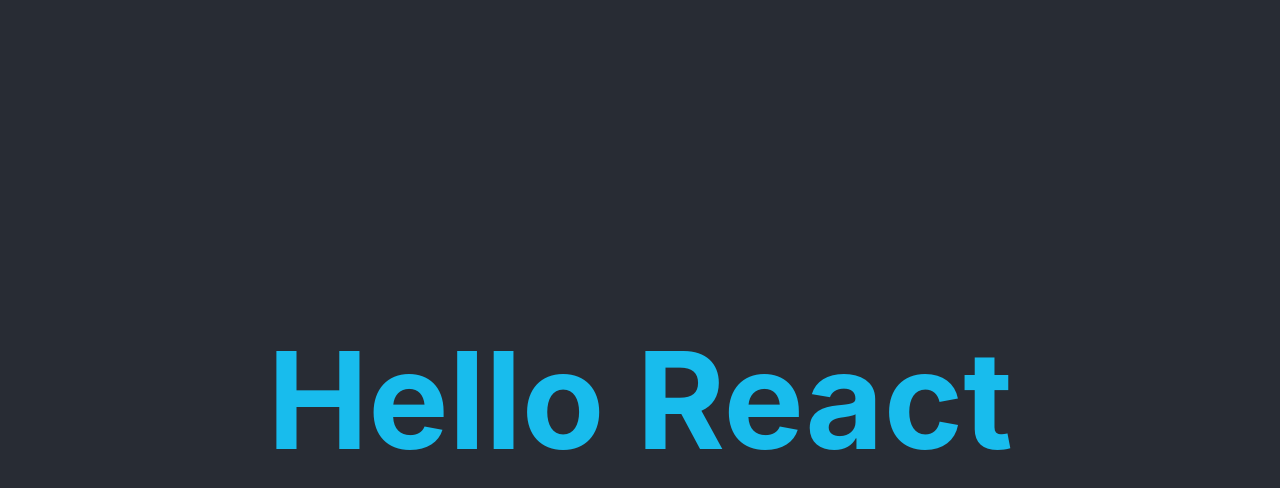
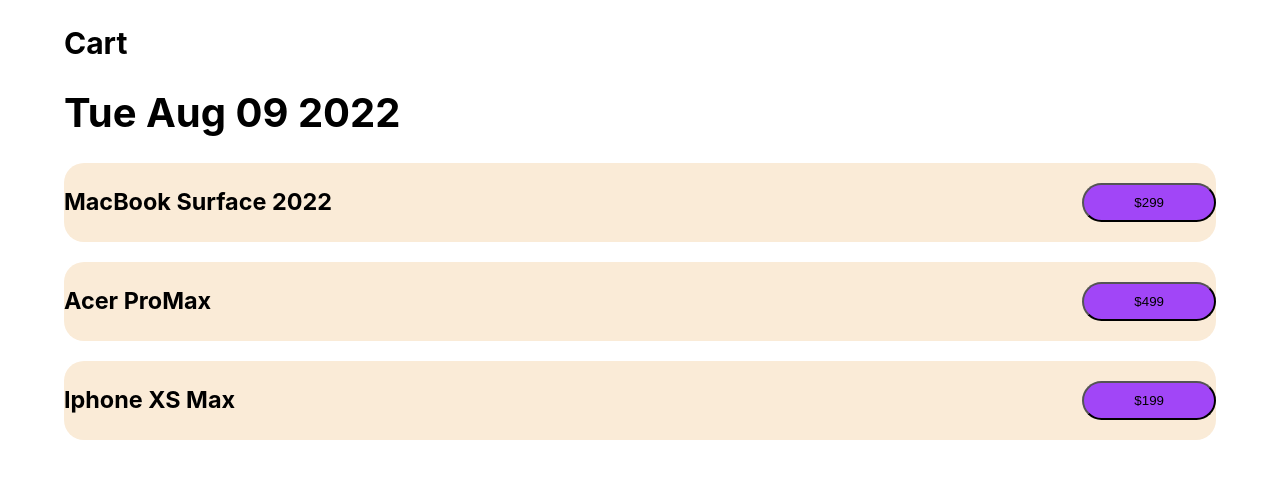
Before and after one commit to maithanhtrong1113/Reactjs, a React (Create React App) app: page / in a window 1280 px wide. Shown: the top 488 px of the page. Built offline with nearby package versions, Linux system fonts and the light colour scheme.

Commit message:
learn props

```diff
--- a/src/App.css
+++ b/src/App.css
@@ -1,4 +1,4 @@
-.App {
+/* .App {
   text-align: center;
 }
 
@@ -35,4 +35,107 @@
   to {
     transform: rotate(360deg);
   }
+} */
+@media (min-width: 400px) {
+  html {
+    font-size: 16px;
+  }
 }
+@media (min-width: 768px) {
+  html {
+    font-size: 18px;
+  }
+}
+@media (min-width: 1024px) {
+  html {
+    font-size: 19px;
+  }
+}
+@media (min-width: 1280px) {
+  html {
+    font-size: 20px;
+  }
+}
+.container {
+  margin: auto 5%;
+}
+.Logo {
+  width: 90px;
+  height: 20px;
+}
+.topnav {
+  overflow: hidden;
+}
+.topnav a {
+  float: left;
+  display: block;
+  color: black;
+  text-align: center;
+  padding: 14px 16px;
+  text-decoration: none;
+}
+.topnav a:hover {
+  border-bottom: 2px solid black;
+}
+
+.topnav .icon {
+  display: none;
+}
+.topnav a.faicon {
+  font-size: 16px;
+  float: right;
+  display: block;
+}
+@media screen and (max-width: 800px) {
+  .topnav a:not(:nth-last-child(2), :first-child, :nth-last-child(3)) {
+    display: none;
+  }
+  .topnav {
+    position: relative;
+  }
+  .topnav a.icon {
+    position: absolute;
+    right: 0;
+    top: 0;
+    float: right;
+    display: block;
+  }
+  .topnav .faiconCart {
+    position: absolute;
+    right: 55.48px;
+    top: 0;
+  }
+  .topnav .faiconSearch {
+    position: absolute;
+    right: 105.61px;
+    top: 0;
+  }
+}
+@media screen and (max-width: 800px) {
+  .container {
+    position: relative;
+  }
+  .topnav.responsive .icon {
+    position: absolute;
+    right: 0;
+    top: 0;
+  }
+  .topnav.responsive .faiconCart {
+    position: absolute;
+    right: 55.48px;
+    top: 0;
+  }
+  .topnav.responsive .faiconSearch {
+    position: absolute;
+    right: 105.61px;
+    top: 0;
+  }
+  .topnav.responsive a.navitem {
+    width: 50%;
+    background-color: #f1f1f1;
+    float: none;
+    display: block;
+    text-align: left;
+    border-bottom: 1px solid black;
+  }
+}
--- a/src/App.js
+++ b/src/App.js
@@ -1,9 +1,28 @@
 import "./App.css";
-
+import NavBar from "./components/NavBar";
 function App() {
+  const DateBuy = new Date();
+  const ProductList = [
+    { ProductName: "MacBook Surface 2022", ProductPrice: 299 },
+    { ProductName: "Acer ProMax", ProductPrice: 499 },
+    { ProductName: "Iphone XS Max", ProductPrice: 199 },
+  ];
   return (
-    <div class="App-header">
-      <h2>Hello React</h2>
+    <div class="container">
+      <h2>Cart</h2>
+      <h1>{DateBuy.toDateString()}</h1>
+      <NavBar
+        name={ProductList[0].ProductName}
+        price={ProductList[0].ProductPrice}
+      ></NavBar>
+      <NavBar
+        name={ProductList[1].ProductName}
+        price={ProductList[1].ProductPrice}
+      ></NavBar>
+      <NavBar
+        name={ProductList[2].ProductName}
+        price={ProductList[2].ProductPrice}
+      ></NavBar>
     </div>
   );
 }
--- /dev/null
+++ b/src/components/NavBar.css
@@ -0,0 +1,16 @@
+.Item {
+  display: flex;
+  justify-content: space-between;
+  color: black;
+  background-color: antiquewhite;
+  border-radius: 20px;
+  margin: 20px auto;
+}
+.ButtonPrice {
+  margin: 20px 0;
+  padding: 10px 50px;
+  background-color: rgb(161, 70, 247);
+  border-radius: 20px;
+  display: block;
+  cursor: pointer;
+}
--- /dev/null
+++ b/src/components/NavBar.js
@@ -0,0 +1,10 @@
+import "./NavBar.css";
+function NavBar(props) {
+  return (
+    <div className="Item">
+      <h3>{props.name}</h3>
+      <button className="ButtonPrice">${props.price}</button>
+    </div>
+  );
+}
+export default NavBar;
```
